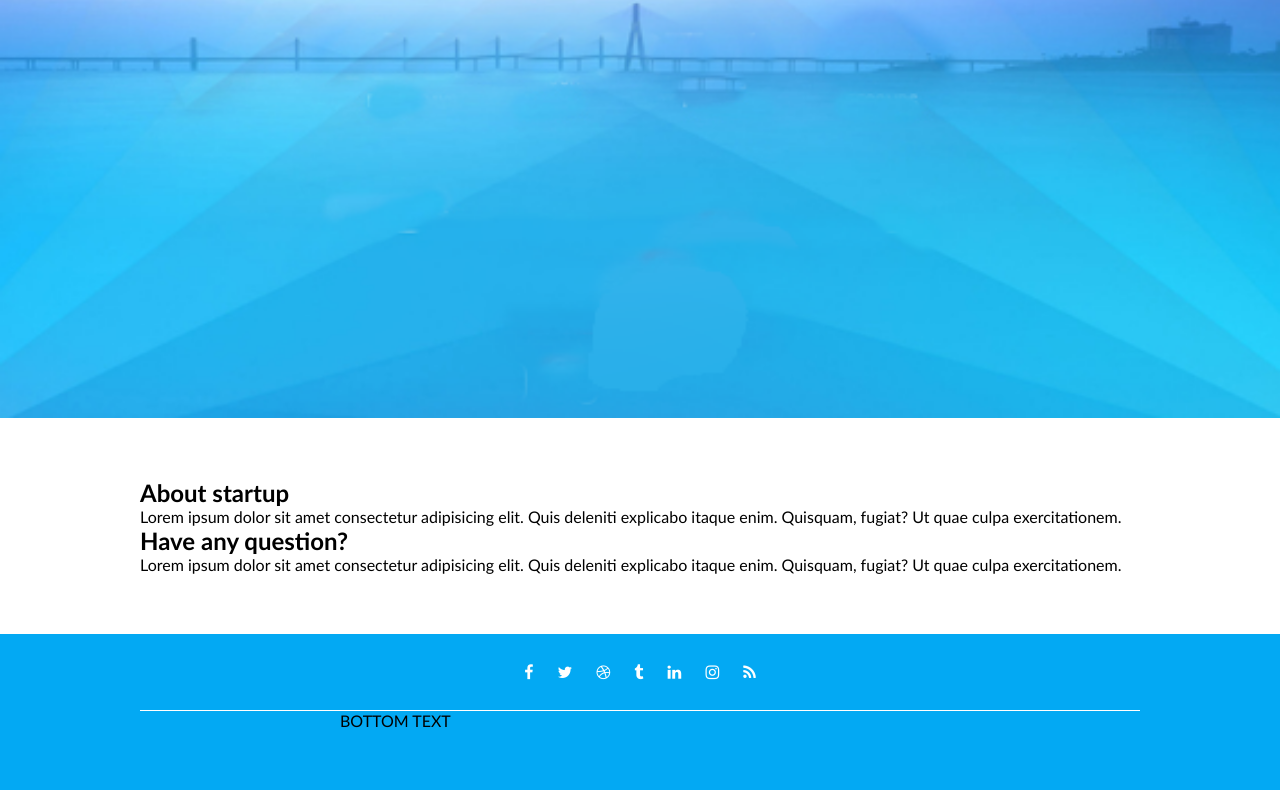
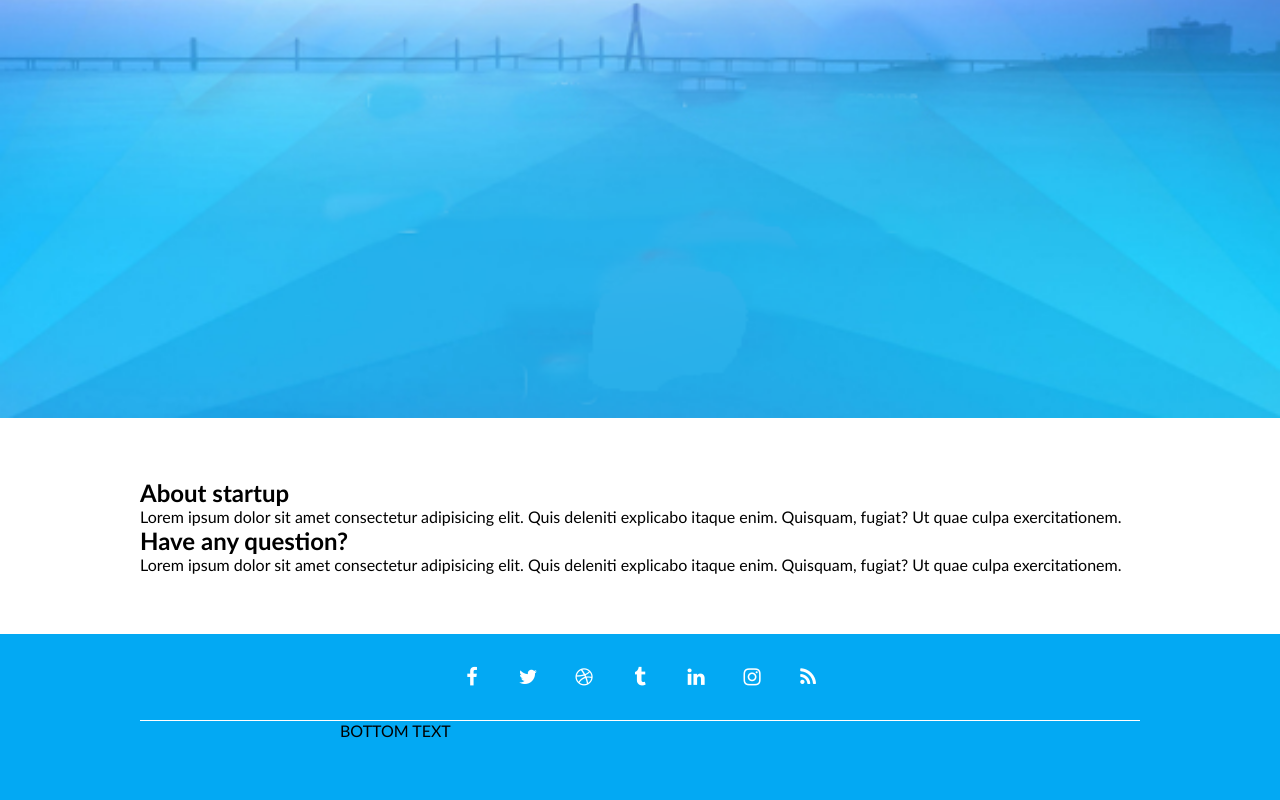
Before and after one commit to VytautasValutis/08-coming-soon, a website: page index.html in a window 1280 px wide. Shown: the part 382-1182 px from the top of the page. Drawn offline with Linux system fonts and the light colour scheme.

Commit message:
Social #13

```diff
--- a/css/pages/main.css
+++ b/css/pages/main.css
@@ -42,13 +42,26 @@ section.container {
 footer.container {
     padding-top: 0;
 }
-.socials {
+.row.socials {
+    display: flex;
+    justify-content: center;
+    flex-wrap: wrap;
+    gap: 10px;
     text-align: center;
     padding: 20px;
     border-bottom: 1px solid #fff;
 }
 .socials > a {
-    padding: 10px;
+    width: 2.3em;
+    height: 2.3em;
+    line-height: 2.3em;
+    font-size: 20px;
     color: #fff;
     text-decoration: none;
+    border-radius: 50%;
+    transition: all 0.9s;
 }
+.socials > a:hover {
+    color: #03A9F3;
+    background-color: #fff;
+}
```
